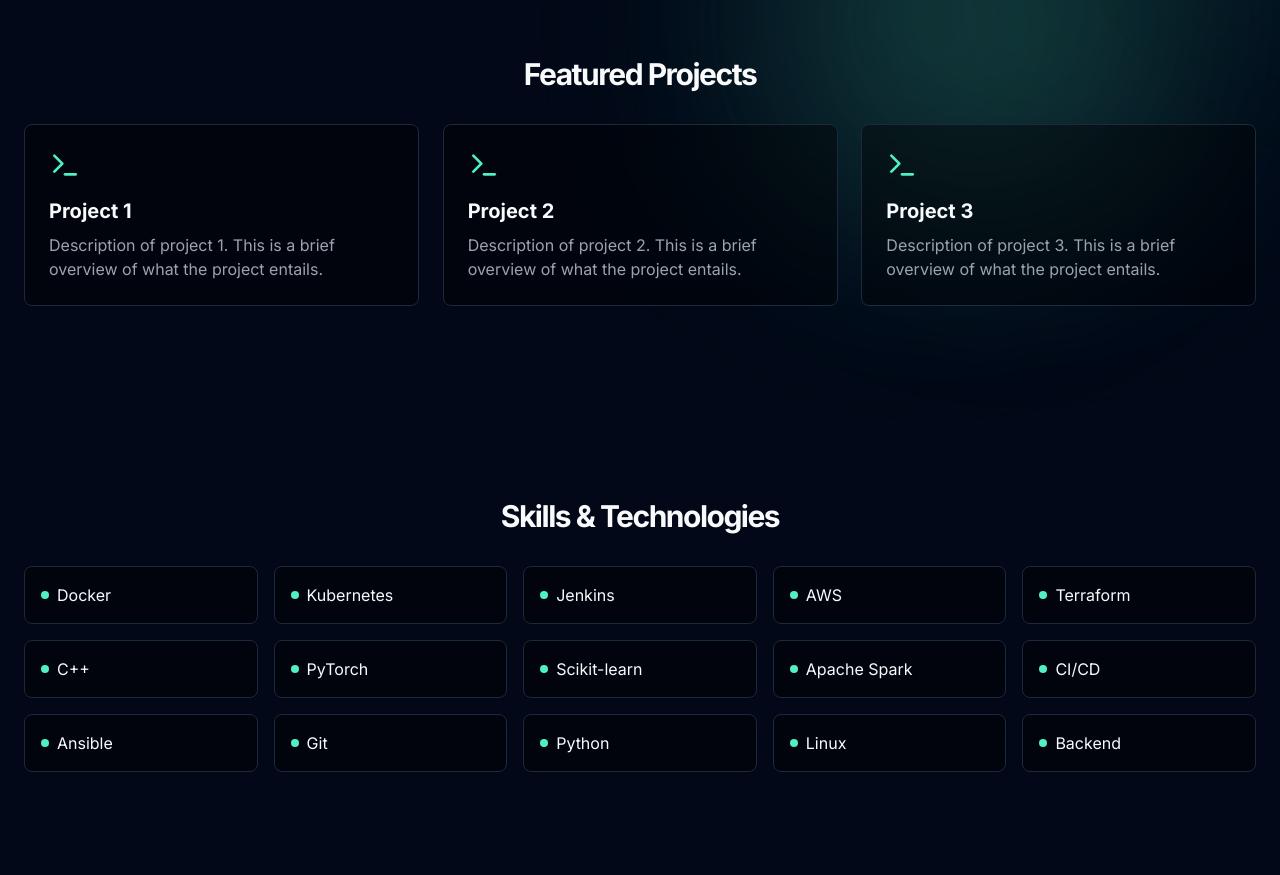
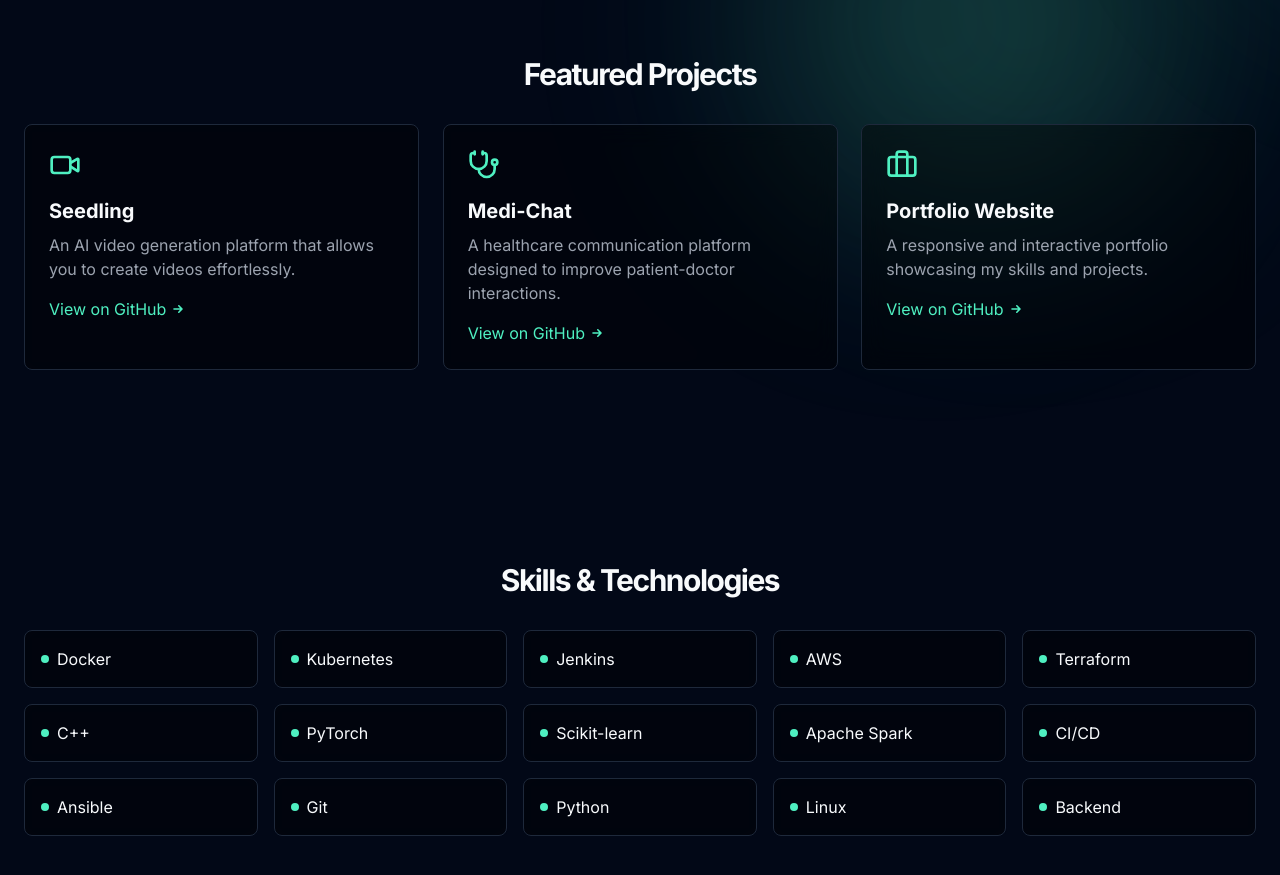
Before and after one commit to gurugorule/portfolio, a Next.js app: page / in a window 1280 px wide. Shown: the part 840-1715 px from the top of the page. Built offline with nearby package versions, Linux system fonts and the light colour scheme; no server answers.

Commit message:
added project card

```diff
--- a/app/page.tsx
+++ b/app/page.tsx
@@ -2,7 +2,17 @@
 
 import { motion } from "framer-motion";
 import { Button } from "@/components/ui/button";
-import { Github, Linkedin, Mail, FileText, Terminal, Menu } from "lucide-react";
+import {
+  Github,
+  Linkedin,
+  Mail,
+  FileText,
+  Terminal,
+  Menu,
+  Video,
+  Stethoscope,
+  Briefcase,
+} from "lucide-react";
 import Link from "next/link";
 import React, { useState, useEffect } from "react";
 import Image from "next/image";
@@ -92,24 +102,51 @@ const Section = React.memo(
 );
 Section.displayName = "Section";
 
-const ProjectCard = React.memo(({ index }: { index: number }) => (
+const ProjectCard = React.memo(
+  ({
+    title,
+    description,
+    icon: Icon,
+    link,
+    index,
+  }: {
+    title: string;
+    description: string;
+    icon: React.ElementType;
+    link: string;
+    index: number;
+  }) => (
     <motion.div
       initial={{ opacity: 0, scale: 0.9 }}
       whileInView={{ opacity: 1, scale: 1 }}
       whileHover={{ y: -5 }}
       viewport={{ once: true }}
       transition={{ delay: index * 0.1 }}
-    className="group relative overflow-hidden rounded-lg border bg-black/40 p-6 backdrop-blur-md"
+      className="group relative overflow-hidden rounded-lg border bg-black/40 p-6 backdrop-blur-md cursor-pointer"
+      onClick={() => window.open(link, "_blank", "noopener,noreferrer")}
     >
       <div className="absolute inset-0 bg-gradient-to-r from-pink-500/10 via-purple-500/10 to-cyan-500/10 opacity-0 transition-opacity duration-300 group-hover:opacity-100" />
-    <Terminal className="mb-4 h-8 w-8 text-[#4ff0c1]" />
-    <h3 className="mb-2 text-xl font-bold">Project {index}</h3>
-    <p className="text-gray-400">
-      Description of project {index}. This is a brief overview of what the
-      project entails.
-    </p>
+      <Icon className="mb-4 h-8 w-8 text-[#4ff0c1]" />
+      <h3 className="mb-2 text-xl font-bold">{title}</h3>
+      <p className="text-gray-400 mb-4">{description}</p>
+      <div className="flex items-center text-[#4ff0c1] hover:underline">
+        <span>View on GitHub</span>
+        <svg
+          xmlns="http://www.w3.org/2000/svg"
+          className="h-4 w-4 ml-1"
+          viewBox="0 0 20 20"
+          fill="currentColor"
+        >
+          <path
+            fillRule="evenodd"
+            d="M10.293 5.293a1 1 0 011.414 0l4 4a1 1 0 010 1.414l-4 4a1 1 0 01-1.414-1.414L12.586 11H5a1 1 0 110-2h7.586l-2.293-2.293a1 1 0 010-1.414z"
+            clipRule="evenodd"
+          />
+        </svg>
+      </div>
     </motion.div>
-));
+  ),
+);
 ProjectCard.displayName = "ProjectCard";
 
 const SkillItem = React.memo(
@@ -332,9 +369,27 @@ export default function Home() {
 
       <Section id="projects" title="Featured Projects">
         <div className="grid gap-6 md:grid-cols-2 lg:grid-cols-3">
-          {[1, 2, 3].map((i) => (
-            <ProjectCard key={i} index={i} />
-          ))}
+          <ProjectCard
+            title="Seedling"
+            description="An AI video generation platform that allows you to create videos effortlessly."
+            icon={Video}
+            link="https://github.com/gurugorule/seedling"
+            index={0}
+          />
+          <ProjectCard
+            title="Medi-Chat"
+            description="A healthcare communication platform designed to improve patient-doctor interactions."
+            icon={Stethoscope}
+            link="https://github.com/gurugorule/medi-chat"
+            index={1}
+          />
+          <ProjectCard
+            title="Portfolio Website"
+            description="A responsive and interactive portfolio showcasing my skills and projects."
+            icon={Briefcase}
+            link="https://github.com/gurugorule/portfolio"
+            index={2}
+          />
         </div>
       </Section>
 
```
Lines whose indentation alone changed are shown as unchanged.
